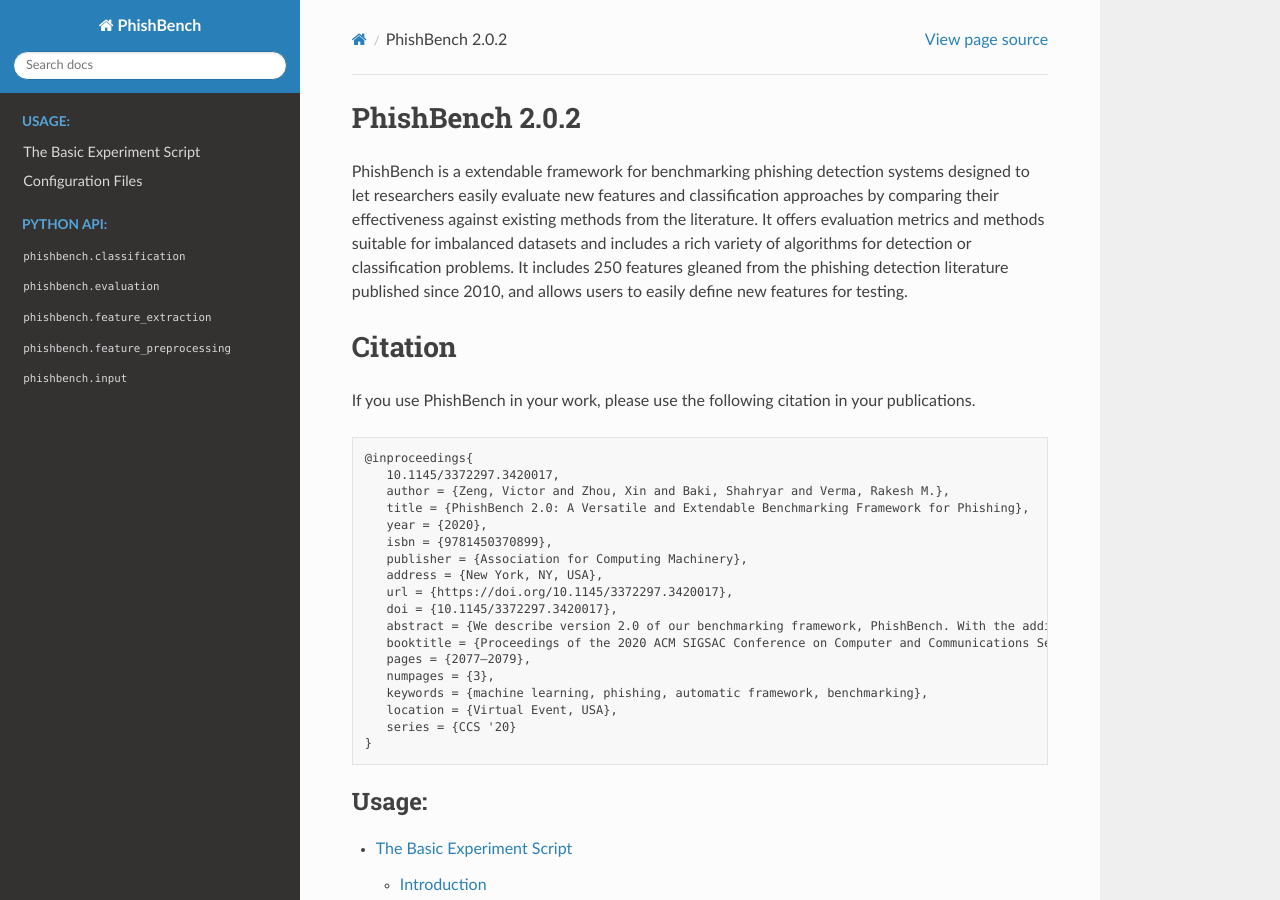
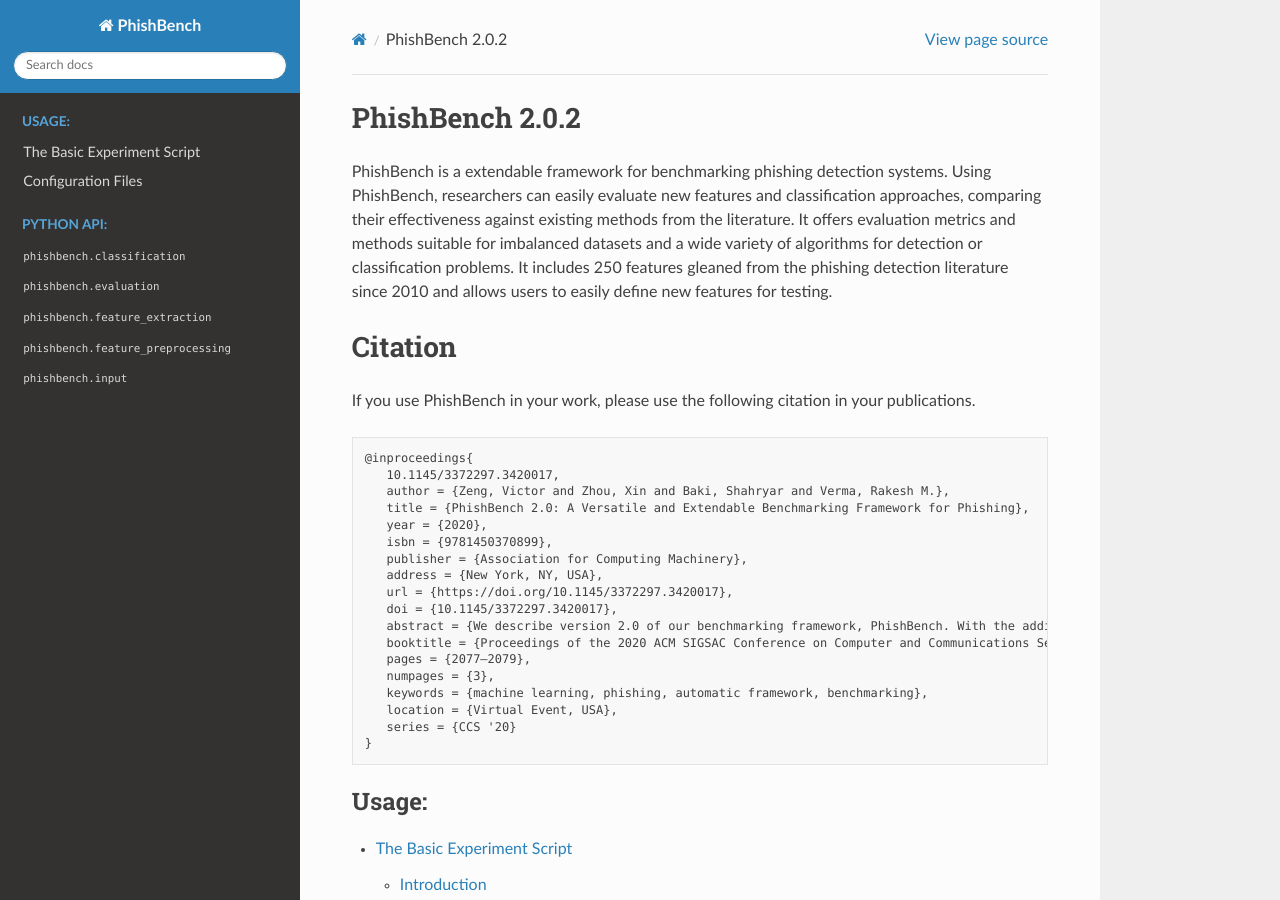
Before and after one commit to ReDASers/PhishBench, a Sphinx documentation site: the page built from docs/source/index.rst, in a window 1280 px wide and 900 px high. Built offline with Sphinx 7.4.7 and the Read the Docs theme 2.0.0, drawn with Linux system fonts in a browser that asks for light colours.

Commit message:
Cleaned up description

```diff
--- a/docs/source/index.rst
+++ b/docs/source/index.rst
@@ -6,11 +6,11 @@
 PhishBench |release|
 ======================================
 
-PhishBench is a extendable framework for benchmarking phishing detection systems designed to let researchers easily
-evaluate new features and classification approaches by comparing their effectiveness against existing methods from the
-literature. It offers evaluation metrics and methods suitable for imbalanced datasets and includes a rich variety of
+PhishBench is a extendable framework for benchmarking phishing detection systems. Using PhishBench, researchers can easily
+evaluate new features and classification approaches, comparing their effectiveness against existing methods from the
+literature. It offers evaluation metrics and methods suitable for imbalanced datasets and a wide variety of
 algorithms for detection or classification problems. It includes 250 features gleaned from the phishing
-detection literature published since 2010, and allows users to easily define new features for testing.
+detection literature since 2010 and allows users to easily define new features for testing.
 
 Citation
 ==========
```
